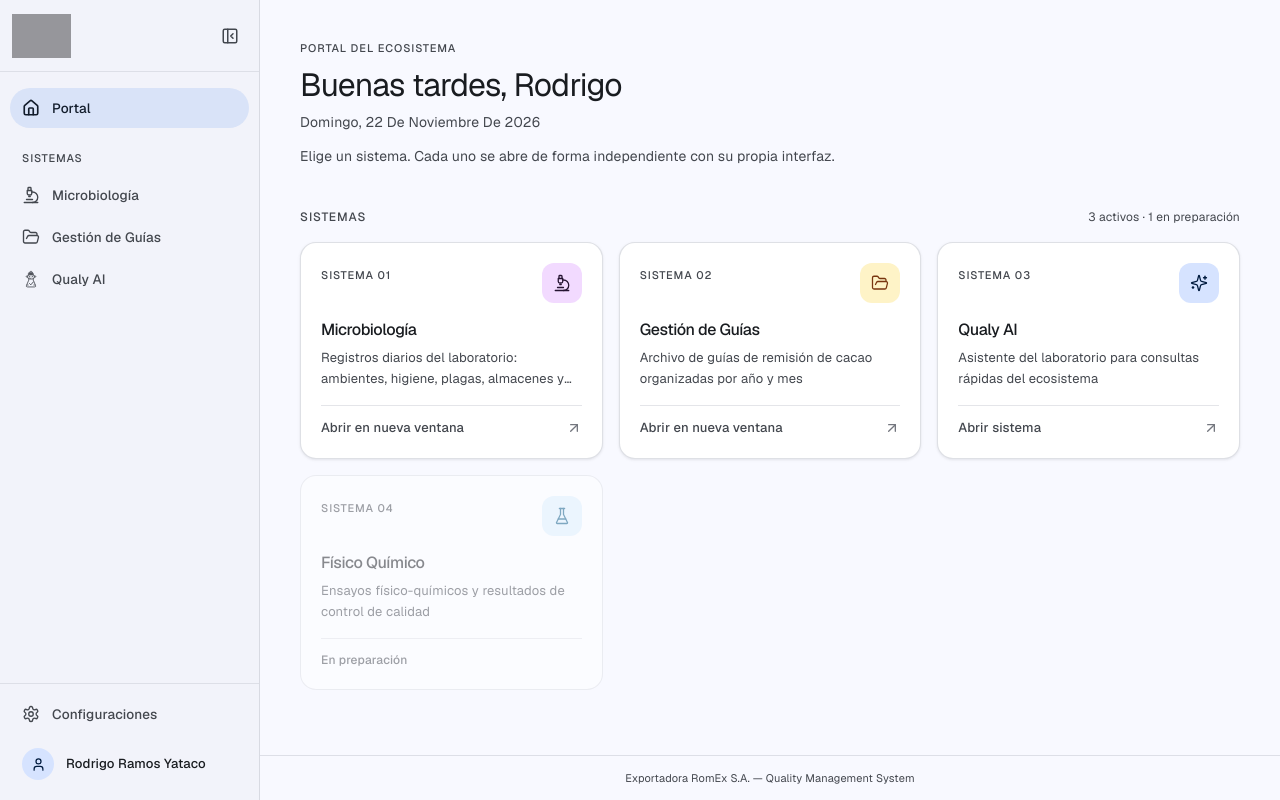
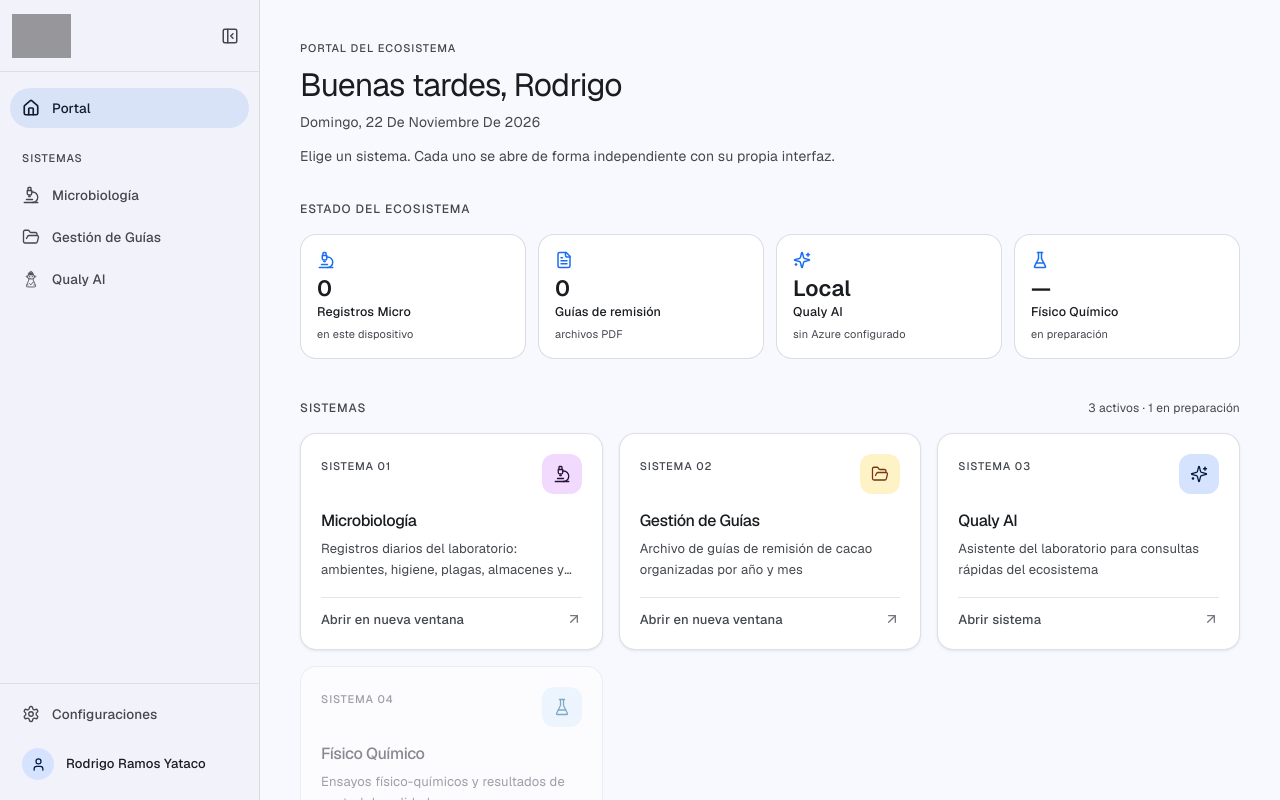
Before and after one commit to ramosyatacorf-debug/romex-qms, a Next.js app: page /dashboard in a window 1280 px wide. Shown: the top 800 px of the page. Built offline with nearby package versions, Linux system fonts and the light colour scheme; grey boxes are pictures that could not be loaded.

Commit message:
ui: añadir overview de estado del ecosistema en el portal (conteos locales de Micro y Guías)

```diff
--- a/src/app/dashboard/page.tsx
+++ b/src/app/dashboard/page.tsx
@@ -1,8 +1,11 @@
 "use client";
 
-import { useMemo, useState } from "react";
+import { useEffect, useMemo, useState } from "react";
+import type { ReactNode } from "react";
 import Sidebar from "@/components/Sidebar";
 import ModuleCard from "@/components/ModuleCard";
+import { safeGetJSON } from "@/lib/safe-storage";
+import { FileText, Microscope, Sparkles, FlaskConical } from "lucide-react";
 
 function greeting() {
   const h = new Date().getHours();
@@ -25,13 +28,36 @@ export default function DashboardPage() {
   const saludo = useMemo(() => greeting(), []);
   const fecha = useMemo(() => todayLabel(), []);
 
+  const [guiasCount, setGuiasCount] = useState(0);
+  const [microCount, setMicroCount] = useState(0);
+
+  useEffect(() => {
+    const guias = safeGetJSON<unknown[]>("romex_guias_remision", []);
+    setGuiasCount(Array.isArray(guias) ? guias.length : 0);
+
+    const keys = [
+      "romex_enterobacterias",
+      "romex_ambientes",
+      "romex_sshh",
+      "romex_plagas",
+      "romex_almacenes",
+      "romex_monitoreo",
+    ];
+    let total = 0;
+    for (const k of keys) {
+      const arr = safeGetJSON<unknown[]>(k, []);
+      if (Array.isArray(arr)) total += arr.length;
+    }
+    setMicroCount(total);
+  }, []);
+
   return (
     <div className="flex min-h-screen" style={{ background: "var(--md-surface)" }}>
       <Sidebar collapsed={collapsed} onToggle={() => setCollapsed(!collapsed)} />
 
       <main className="flex-1 flex flex-col min-w-0">
         <div className="flex-1 px-6 py-8 md:px-10 md:py-10">
-          <header className="mb-10 max-w-3xl">
+          <header className="mb-8 max-w-3xl">
             <p
               className="text-[11px] font-medium tracking-[0.08em] uppercase mb-2"
               style={{ color: "var(--md-on-surface-variant)" }}
@@ -57,6 +83,41 @@ export default function DashboardPage() {
               Elige un sistema. Cada uno se abre de forma independiente con su propia interfaz.
             </p>
           </header>
+
+          <section className="mb-10 max-w-5xl">
+            <h2
+              className="text-[12px] font-medium uppercase tracking-[0.08em] mb-4"
+              style={{ color: "var(--md-on-surface-variant)" }}
+            >
+              Estado del ecosistema
+            </h2>
+            <div className="grid grid-cols-2 sm:grid-cols-4 gap-3">
+              <StatusCard
+                icon={<Microscope size={18} />}
+                label="Registros Micro"
+                value={microCount}
+                hint="en este dispositivo"
+              />
+              <StatusCard
+                icon={<FileText size={18} />}
+                label="Guías de remisión"
+                value={guiasCount}
+                hint="archivos PDF"
+              />
+              <StatusCard
+                icon={<Sparkles size={18} />}
+                label="Qualy AI"
+                value="Local"
+                hint="sin Azure configurado"
+              />
+              <StatusCard
+                icon={<FlaskConical size={18} />}
+                label="Físico Químico"
+                value="—"
+                hint="en preparación"
+              />
+            </div>
+          </section>
 
           <section>
             <div className="flex items-center justify-between gap-3 mb-4">
@@ -122,3 +183,33 @@ export default function DashboardPage() {
     </div>
   );
 }
+
+function StatusCard({
+  icon,
+  label,
+  value,
+  hint,
+}: {
+  icon: ReactNode;
+  label: string;
+  value: number | string;
+  hint: string;
+}) {
+  return (
+    <div
+      className="p-4 rounded-2xl border bg-white flex flex-col gap-1"
+      style={{ borderColor: "color-mix(in srgb, var(--md-outline-variant) 60%, transparent)" }}
+    >
+      <div className="flex items-center gap-2 text-[var(--md-primary)]">{icon}</div>
+      <p className="text-[22px] font-semibold leading-none mt-1" style={{ color: "var(--md-on-surface)" }}>
+        {typeof value === "number" ? value.toLocaleString() : value}
+      </p>
+      <p className="text-[12.5px] font-medium" style={{ color: "var(--md-on-surface)" }}>
+        {label}
+      </p>
+      <p className="text-[11px]" style={{ color: "var(--md-on-surface-variant)" }}>
+        {hint}
+      </p>
+    </div>
+  );
+}
```
